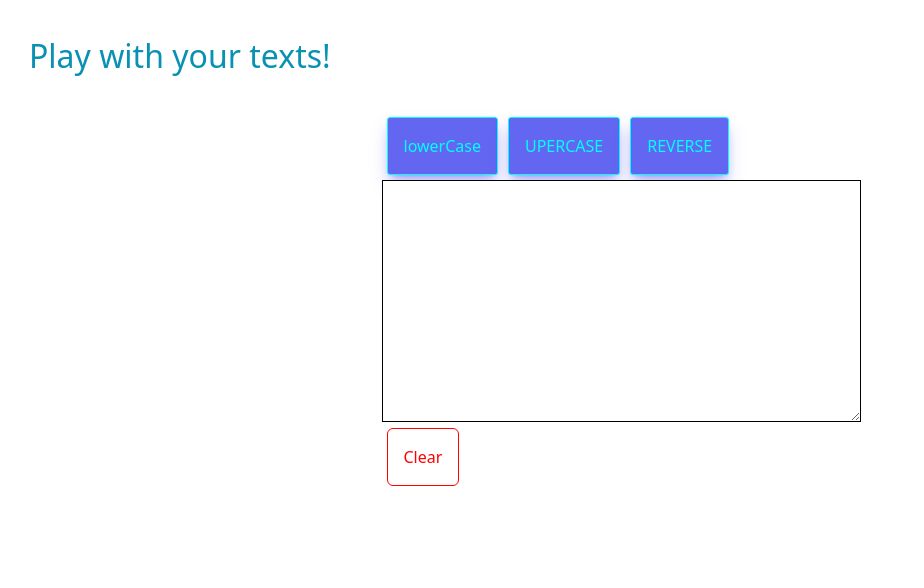
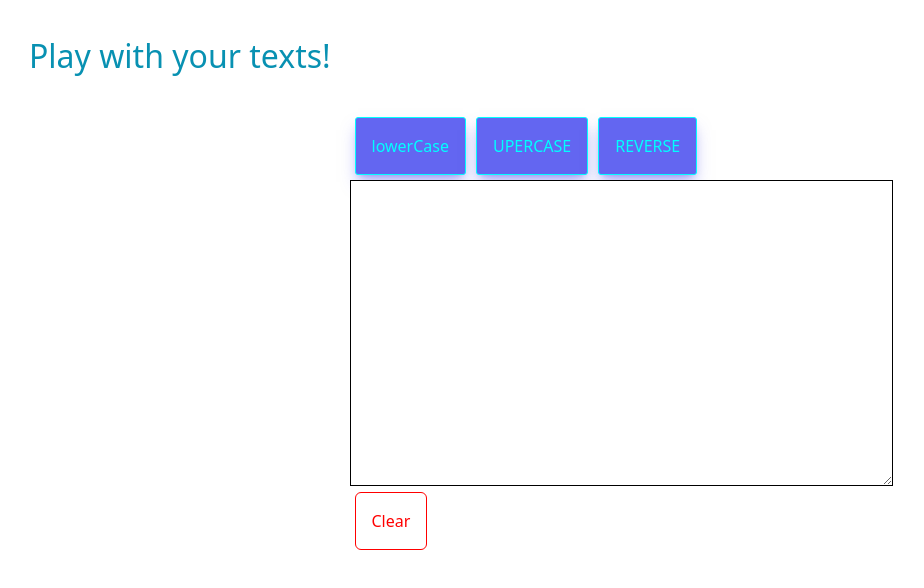
Before and after one commit to Jrod-DEV/text-converter-app, a React (Create React App) app: page / in a window 1280 px wide. Shown: the top 588 px of the page, without its empty margins (19-943 px from the left). Built offline with nearby package versions, Linux system fonts and the light colour scheme.

Commit message:
styles: padding added on textarea and <p> styles  for result values

```diff
--- a/src/components/App.css
+++ b/src/components/App.css
@@ -23,6 +23,10 @@ header p {
 textarea {
   border: 1px solid;
   margin-top: 3rem;
+}
+
+.textInput {
+  padding: 2rem;
 }
 
 select {
@@ -58,6 +62,8 @@ select {
 
 .resultantText {
   display: flex;
+  font-weight: bold;
+  font-style: italic;
   justify-content: center;
   margin-top: 3rem;
 }
--- a/src/components/App.js
+++ b/src/components/App.js
@@ -59,6 +59,7 @@ export const App = () => {
           {/*  onChange={lowerCase}>lowercase  */}
 
           <textarea
+          class="textInput"
             name="textarea"
             rows="10"
             cols="50"
```
